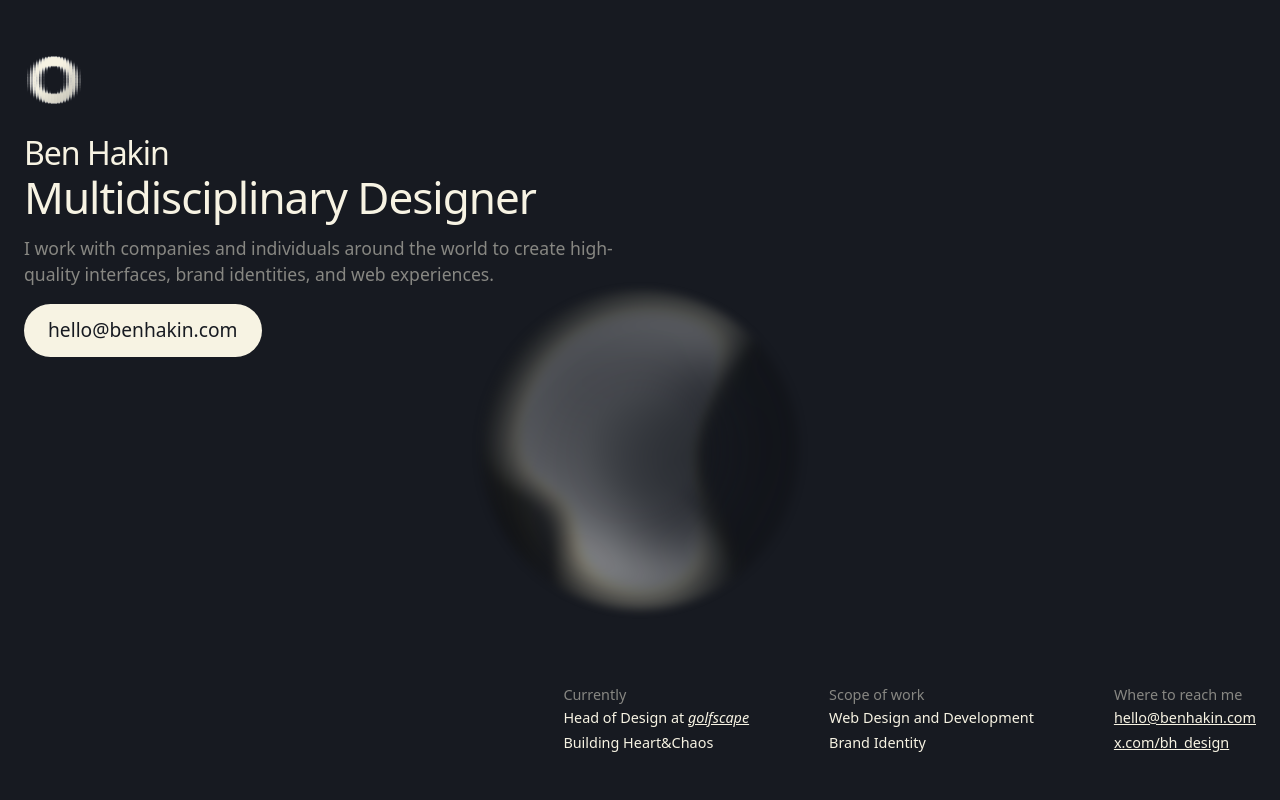
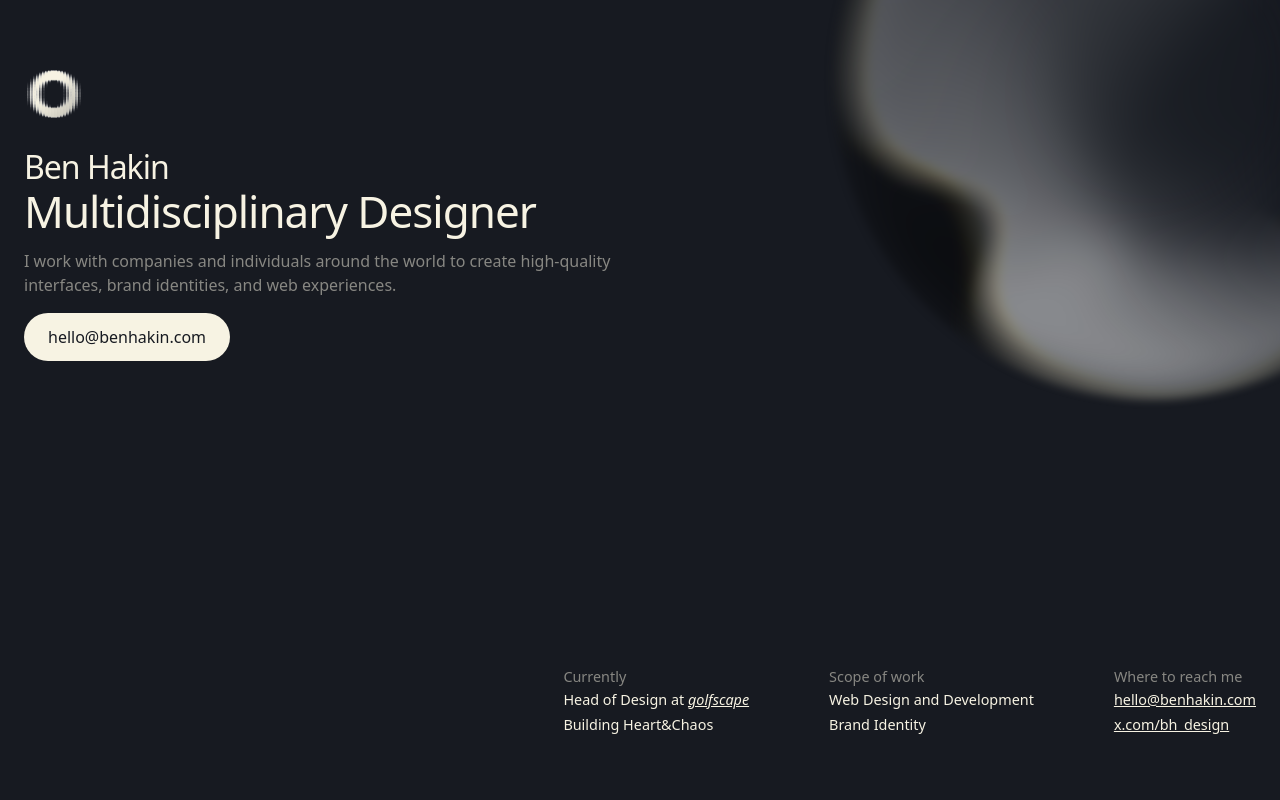
Before and after one commit to ben-hakin-dev/Portfolio, a website built with Vite: page index.html in a window 1280 px wide. Shown: the top 800 px of the page. Built offline with nearby package versions, Linux system fonts and the light colour scheme; files whose address does not match are found by name.

Commit message:
Bug fixes for mobile

```diff
--- a/index.html
+++ b/index.html
@@ -35,25 +35,21 @@
                     <a href="mailto:hello@benhakin.com" class="button button-primary">hello@benhakin.com</a>
                 </div>
 
-                <!-- Current Breakdown Section -->
                 <div class="current-breakdown-section">
                     <div class="current-breakdown-item">
                         <h4 class="item-heading">Currently</h4>
                         <span class="item-value">Head of Design at <a href="https://golfscape.com" target="_blank" class="link-style"><i>golfscape</i></a></span>
                         <span class="item-value">Building Heart&Chaos</span>
-                        <!-- <span class="item-value">Freelancing with clients worldwide</span> -->
                     </div>
                     <div class="current-breakdown-item">
                         <h4 class="item-heading">Scope of work</h4>
                         <span class="item-value">Web Design and Development</span>
-                        <!-- <span class="item-value">Web Development</span> -->
                         <span class="item-value">Brand Identity</span>
                     </div>
                     <div class="current-breakdown-item">
                         <h4 class="item-heading">Where to reach me</h4>
                         <span class="item-value"><a href="mailto:hello@benhakin.com" class="link-style">hello@benhakin.com</a></span>
                         <span class="item-value"><a href="https://x.com/bh_design" target="_blank" class="link-style">x.com/bh_design</a></span>
-                        <!-- <span class="item-value">LinkedIn</span> -->
                     </div>
                 </div>
 
@@ -70,26 +66,21 @@
             <div class="project-container">
                 <div class="project-information">
                     <h3 class="project-title">1. Clarifications</h3>
-                    <!-- Project Breakdown -->
                     <div class="project-breakdown">
-                        <!-- Breakdown Item -->
                         <div class="project-breakdown-item">
                             <h4 class="breakdown-item-heading">Client</h4>
                             <span class="breakdown-item-value">Clarifications</span>
                         </div>
-                        <!-- Breakdown Item -->
                         <div class="project-breakdown-item">
                             <h4 class="breakdown-item-heading">Field</h4>
                             <span class="breakdown-item-value">Supply Chain and Project Management</span>
                         </div>
-                        <!-- Breakdown Item -->
                         <div class="project-breakdown-item">
                             <h4 class="breakdown-item-heading">Scope of work</h4>
                             <span class="breakdown-item-value">Brand Identity, Web Design, Webflow Development</span>
                         </div>
                     </div>
                 </div>
-                <!-- Project Images -->
                 <div class="project-image-container">
                     <picture>
                         <source media="(min-width: 768px)" srcset="/images/projects/clarification-img-set-1@2x.webp">
@@ -125,26 +116,21 @@
             <div class="project-container project-spacing">
                 <div class="project-information">
                     <h3 class="project-title">2. KGLkitchen</h3>
-                    <!-- Project Breakdown -->
                     <div class="project-breakdown">
-                        <!-- Breakdown Item -->
                         <div class="project-breakdown-item">
                             <h4 class="breakdown-item-heading">Client</h4>
                             <span class="breakdown-item-value">KGLkitchen</span>
                         </div>
-                        <!-- Breakdown Item -->
                         <div class="project-breakdown-item">
                             <h4 class="breakdown-item-heading">Field</h4>
                             <span class="breakdown-item-value">Luxury Kitchen Design</span>
                         </div>
-                        <!-- Breakdown Item -->
                         <div class="project-breakdown-item">
                             <h4 class="breakdown-item-heading">Scope of work</h4>
                             <span class="breakdown-item-value">Brand Identity, Web Design, Website Development</span>
                         </div>
                     </div>
                 </div>
-                <!-- Project Images -->
                 <div class="project-image-container">
                     <picture>
                         <source media="(min-width: 768px)" srcset="/images/projects/kgl-img-set-1@2x.webp">
@@ -179,26 +165,21 @@
             <div class="project-container project-spacing">
                 <div class="project-information">
                     <h3 class="project-title">3. EMS UK Ltd</h3>
-                    <!-- Project Breakdown -->
                     <div class="project-breakdown">
-                        <!-- Breakdown Item -->
                         <div class="project-breakdown-item">
                             <h4 class="breakdown-item-heading">Client</h4>
                             <span class="breakdown-item-value">EMS</span>
                         </div>
-                        <!-- Breakdown Item -->
                         <div class="project-breakdown-item">
                             <h4 class="breakdown-item-heading">Field</h4>
                             <span class="breakdown-item-value">Luxury Kitchen Design</span>
                         </div>
-                        <!-- Breakdown Item -->
                         <div class="project-breakdown-item">
                             <h4 class="breakdown-item-heading">Scope of work</h4>
                             <span class="breakdown-item-value">Brand Identity</span>
                         </div>
                     </div>
                 </div>
-                <!-- Project Images -->
                 <div class="project-image-container">
                     <picture>
                         <source media="(min-width: 768px)" srcset="images/projects/ems-img-set-1@2x.webp">
@@ -243,7 +224,7 @@
 
     <footer class="site-footer container">
         <div class="footer-content">
-            <span class="footer-title">You have a project in mind?<br>Let's talk.</span>
+            <span class="footer-title">Have a project in mind?<br>Let's talk.</span>
             <a href="mailto:hello@benhakin.com" class="button button-primary">hello@benhakin.com</a>
         </div>
         <div class="copyright-content">
--- a/src/components.css
+++ b/src/components.css
@@ -1,6 +1,6 @@
 .button {
     font-family: var(--font-family-sans);
-    font-size: 1.2rem;
+    font-size: 1rem;
     display: inline-flex;
     align-items: center;
     justify-content: center;
--- a/src/style.css
+++ b/src/style.css
@@ -3,9 +3,12 @@
     align-items: flex-start;
     height: 100vh;
     color: var(--brand-light);
-    padding-top: 0;
+    padding: 2rem 0;
     position: relative;
     overflow: hidden;
+    @media only screen and (min-width: 1024px) {
+        padding: 4rem 0;
+    }
     .container {
         height: 100%;
         display: flex;
@@ -27,7 +30,7 @@
                 text-align: left;
                 & h1 {
                     font-family: var(--font-family-display);
-                    font-size: 2rem;
+                    font-size: 1.9rem;
                     font-weight: 400;
                     letter-spacing: -1px;
                     @media only screen and (min-width: 1024px) {
@@ -46,12 +49,13 @@
 
             & .hero-subheading {
                 font-family: var(--font-family-sans);
-                font-size: 1.1rem;
+                font-size: 0.9rem;
                 font-weight: 400;
                 color: var(--light-muted);
                 text-align: left;
                 @media only screen and (min-width: 1024px) {
                     width: 70%;
+                    font-size: 1rem;
                 }
                 @media only screen and (min-width: 1280px) {
                     width: 50%;
@@ -216,6 +220,7 @@
         width: 500px;
         height: auto;
         opacity: 0.05;
+        display: none;
     }
 }
 
@@ -276,7 +281,7 @@
 
 .section-title {
     font-family: var(--font-family-display);
-    font-size: 2rem;
+    font-size: 1.9rem;
     font-weight: 400;
     letter-spacing: -1px;
     color: var(--light-muted);
@@ -327,9 +332,7 @@
     width: auto;
 }
 
-main {
-    padding-top: 50px;
-}
+
 
 
 .orb {
@@ -347,8 +350,9 @@ main {
     filter: blur(5px);
     opacity: .5;
     @media only screen and (min-width: 900px) {
-        inline-size: min(40vmin, 100%);
-        left: 50%;
+        inline-size: min(80vmin, 100%);
+        top: 10%;
+        left: 90%;
         filter: blur(4px);
     }
     &::before,
```
Also changed, not shown: 1 other file.
